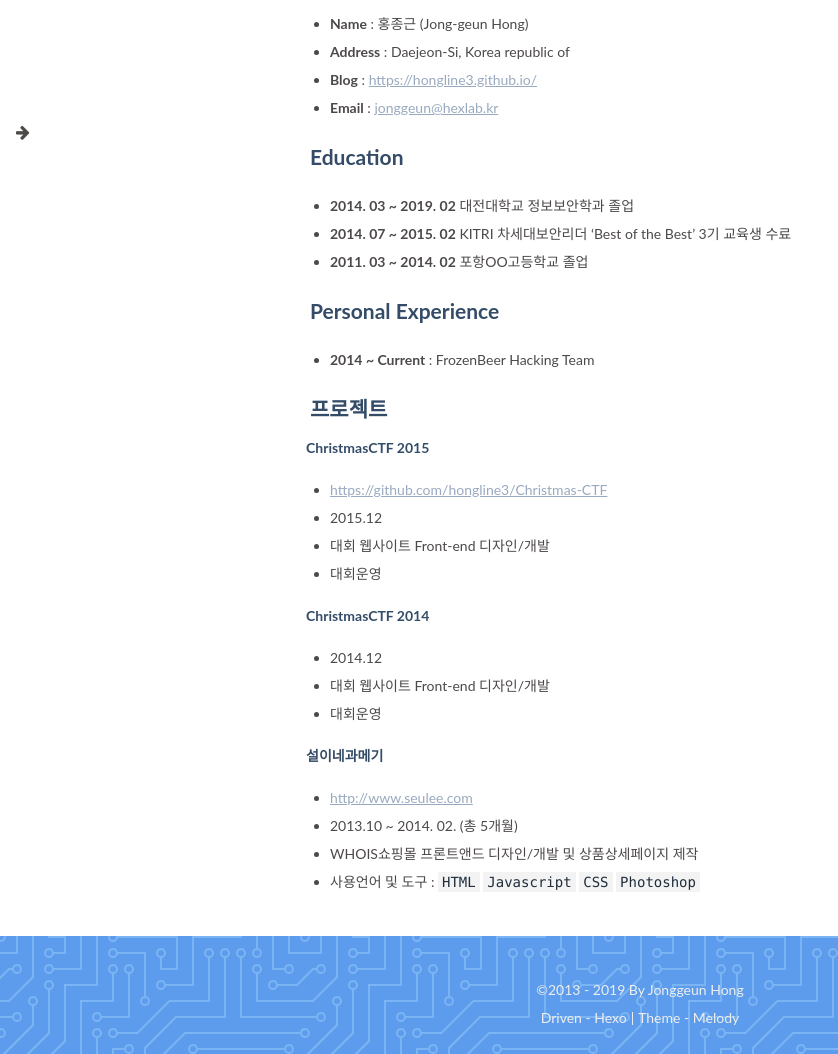
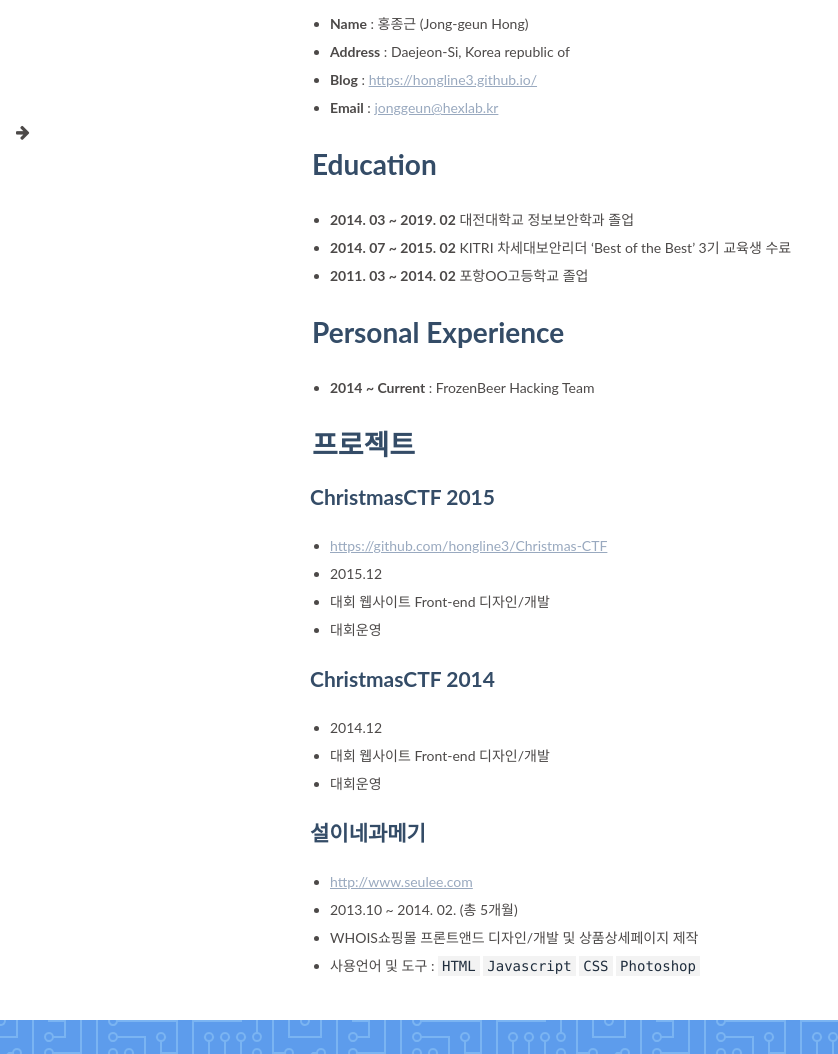
Before and after one commit to hongline3/hongline3.github.io, a plain HTML site: page profile-2019/index.html in a window 1280 px wide. Shown: the part 640-1694 px from the top of the page, without its empty margins (0-838 px from the left). Drawn offline with Linux system fonts and the light colour scheme.

Commit message:
Site updated: 2019-01-28 04:00:54

```diff
--- a/profile-2019/index.html
+++ b/profile-2019/index.html
@@ -13,26 +13,26 @@
 <li><strong>Blog</strong> : <a href="https://hongline3.github.io/">https://hongline3.github.io/</a></li>
 <li><strong>Email</strong> : <a href="mailto:jonggeun@hexlab.kr" target="_blank" rel="noopener">jonggeun@hexlab.kr</a></li>
 </ul>
-<h2 id="Education"><a href="#Education" class="headerlink" title="Education"></a>Education</h2><ul>
+<h1 id="Education"><a href="#Education" class="headerlink" title="Education"></a>Education</h1><ul>
 <li><strong>2014. 03 ~ 2019. 02</strong> 대전대학교 정보보안학과 졸업</li>
 <li><strong>2014. 07 ~ 2015. 02</strong> KITRI 차세대보안리더 ‘Best of the Best’ 3기 교육생 수료</li>
 <li><strong>2011. 03 ~ 2014. 02</strong> 포항OO고등학교 졸업</li>
 </ul>
-<h2 id="Personal-Experience"><a href="#Personal-Experience" class="headerlink" title="Personal Experience"></a>Personal Experience</h2><ul>
+<h1 id="Personal-Experience"><a href="#Personal-Experience" class="headerlink" title="Personal Experience"></a>Personal Experience</h1><ul>
 <li><strong>2014 ~ Current</strong> : FrozenBeer Hacking Team</li>
 </ul>
-<h2 id="프로젝트"><a href="#프로젝트" class="headerlink" title="프로젝트"></a>프로젝트</h2><h4 id="ChristmasCTF-2015"><a href="#ChristmasCTF-2015" class="headerlink" title="ChristmasCTF 2015"></a>ChristmasCTF 2015</h4><ul>
+<h1 id="프로젝트"><a href="#프로젝트" class="headerlink" title="프로젝트"></a>프로젝트</h1><h2 id="ChristmasCTF-2015"><a href="#ChristmasCTF-2015" class="headerlink" title="ChristmasCTF 2015"></a>ChristmasCTF 2015</h2><ul>
 <li><a href="https://github.com/hongline3/Christmas-CTF" target="_blank" rel="noopener">https://github.com/hongline3/Christmas-CTF</a></li>
 <li>2015.12</li>
 <li>대회 웹사이트 Front-end 디자인/개발</li>
 <li>대회운영</li>
 </ul>
-<h4 id="ChristmasCTF-2014"><a href="#ChristmasCTF-2014" class="headerlink" title="ChristmasCTF 2014"></a>ChristmasCTF 2014</h4><ul>
+<h2 id="ChristmasCTF-2014"><a href="#ChristmasCTF-2014" class="headerlink" title="ChristmasCTF 2014"></a>ChristmasCTF 2014</h2><ul>
 <li>2014.12</li>
 <li>대회 웹사이트 Front-end 디자인/개발</li>
 <li>대회운영</li>
 </ul>
-<h4 id="설이네과메기"><a href="#설이네과메기" class="headerlink" title="설이네과메기"></a>설이네과메기</h4><ul>
+<h2 id="설이네과메기"><a href="#설이네과메기" class="headerlink" title="설이네과메기"></a>설이네과메기</h2><ul>
 <li><a href="http://www.seulee.com" target="_blank" rel="noopener">http://www.seulee.com</a></li>
 <li>2013.10 ~ 2014. 02. (총 5개월)</li>
 <li>WHOIS쇼핑몰 프론트앤드 디자인/개발 및 상품상세페이지 제작</li>
```
